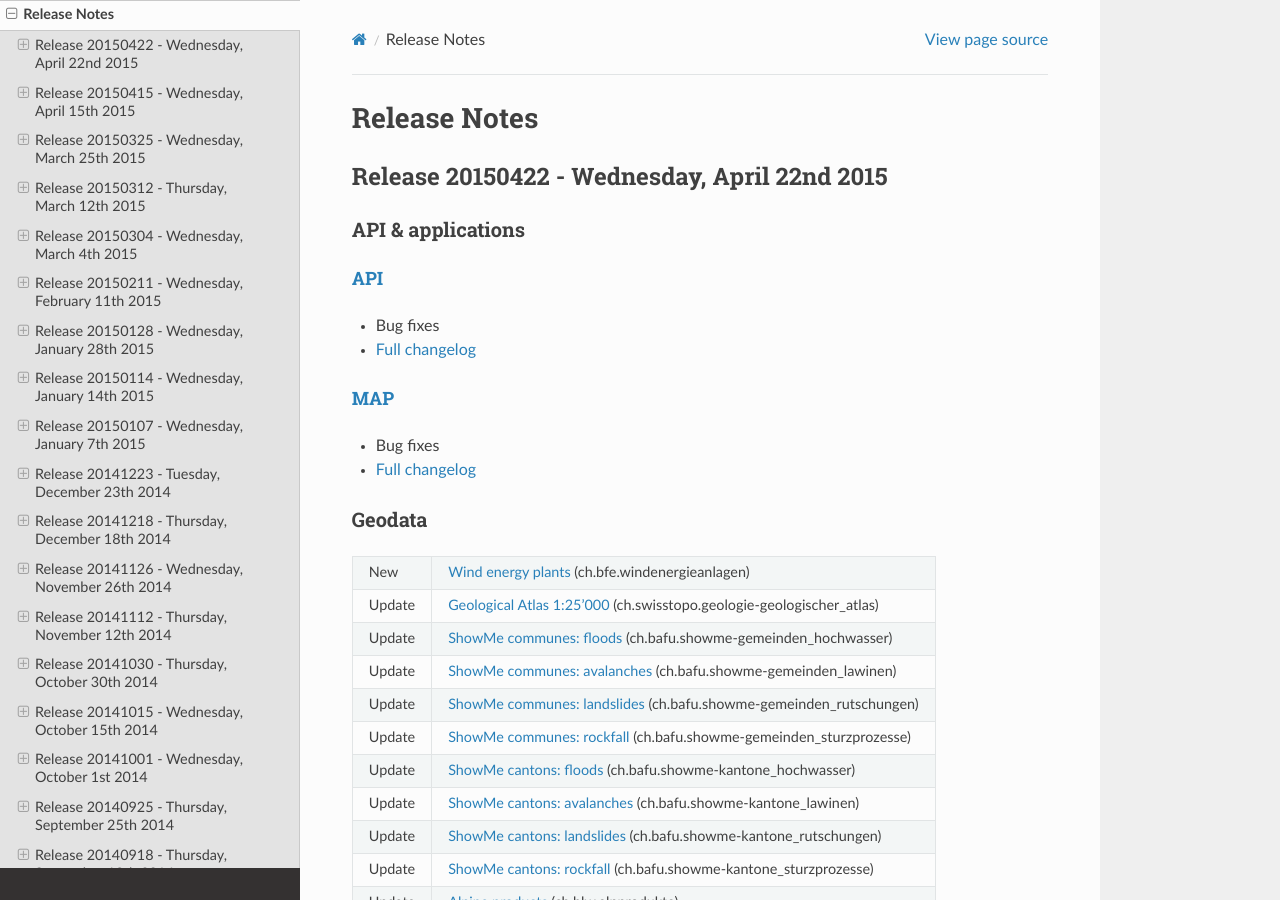
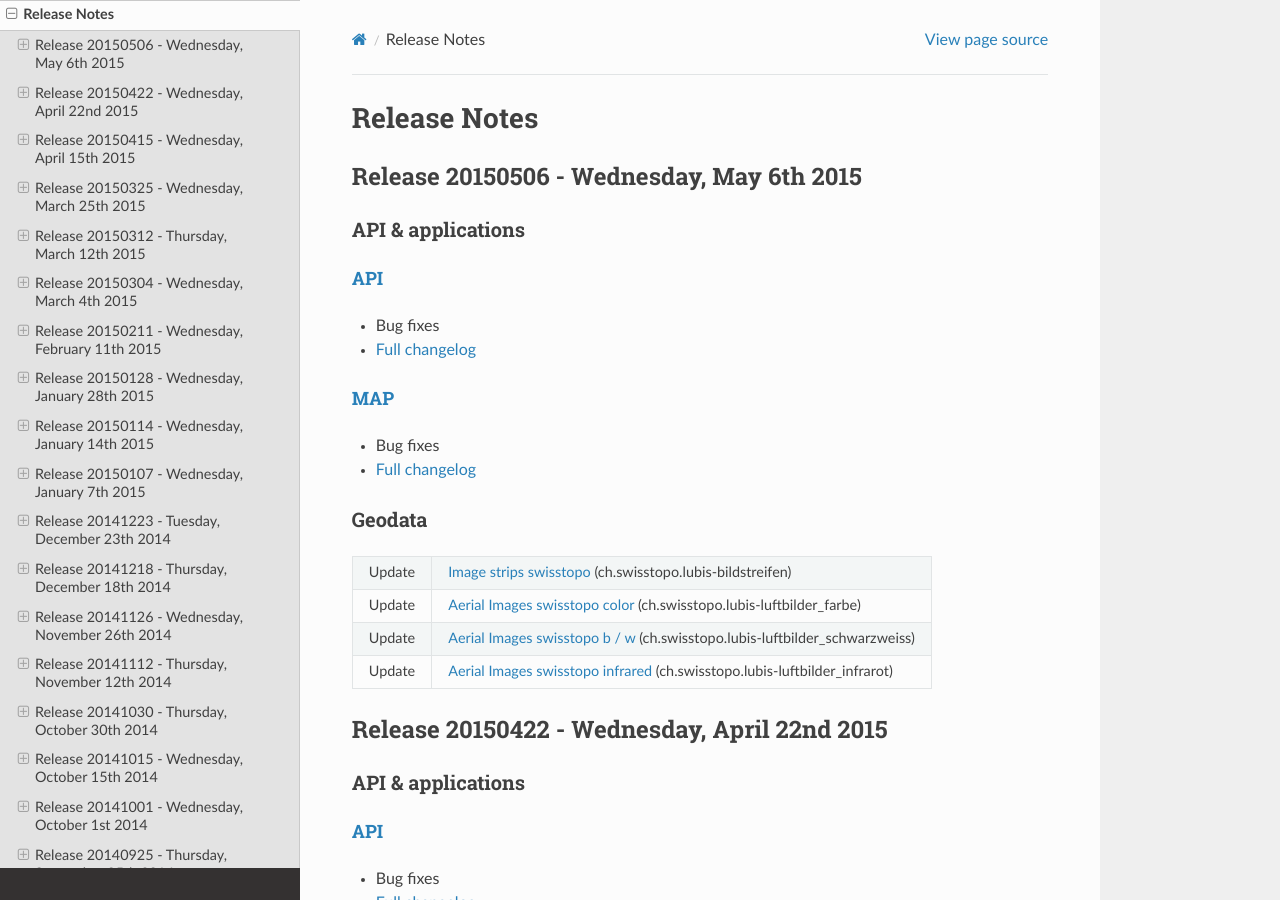
Before and after one commit to swisstopo-test/doc-chsdi3, a Sphinx documentation site: the page built from source/releasenotes/index.rst, in a window 1280 px wide and 900 px high. Built offline with Sphinx 7.4.7 and the Read the Docs theme 2.0.0, drawn with Linux system fonts in a browser that asks for light colours.

Commit message:
releasenotes 20150506

```diff
--- a/source/releasenotes/index.rst
+++ b/source/releasenotes/index.rst
@@ -8,6 +8,38 @@
 
 Release Notes
 =============
+
+.. _releasenotes_20150506:
+
+Release 20150506 - Wednesday, May 6th 2015
+------------------------------------------------
+
+API & applications
+******************
+
+`API <//api3.geo.admin.ch>`__
+'''''''''''''''''''''''''''''
+- Bug fixes
+- `Full changelog <https://github.com/geoadmin/mf-chsdi3/compare/r_150422...r_150506>`__
+
+`MAP <//map.geo.admin.ch>`__
+'''''''''''''''''''''''''''''
+- Bug fixes
+- `Full changelog <https://github.com/geoadmin/mf-geoadmin3/compare/r_150422...r_150506>`__
+
+
+Geodata
+*******
+
++--------+------------------------------------------------------------------------------------------------------------------------------------------------------------------------------------------------------+
+| Update | `Image strips swisstopo <//map.geo.admin.ch/?layers=ch.swisstopo.lubis-bildstreifen>`__ (ch.swisstopo.lubis-bildstreifen)                                                                            |
++--------+------------------------------------------------------------------------------------------------------------------------------------------------------------------------------------------------------+
+| Update | `Aerial Images swisstopo color <//map.geo.admin.ch/?layers=ch.swisstopo.lubis-luftbilder_farbe>`__ (ch.swisstopo.lubis-luftbilder_farbe)                                                             |
++--------+------------------------------------------------------------------------------------------------------------------------------------------------------------------------------------------------------+
+| Update | `Aerial Images swisstopo b / w <//map.geo.admin.ch/?layers=ch.swisstopo.lubis-luftbilder_schwarzweiss>`__ (ch.swisstopo.lubis-luftbilder_schwarzweiss)                                               |
++--------+------------------------------------------------------------------------------------------------------------------------------------------------------------------------------------------------------+
+| Update | `Aerial Images swisstopo infrared <//map.geo.admin.ch/?layers=ch.swisstopo.lubis-luftbilder_infrarot>`__ (ch.swisstopo.lubis-luftbilder_infrarot)                                                    |
++--------+------------------------------------------------------------------------------------------------------------------------------------------------------------------------------------------------------+
 
 .. _releasenotes_20150422:
 
@@ -61,7 +93,6 @@ Geodata
 | Update | `Hiking trails <//map.geo.admin.ch/?layers=ch.swisstopo.swisstlm3d-wanderwege>`__ (ch.swisstopo.swisstlm3d-wanderwege)                                                       |
 +--------+------------------------------------------------------------------------------------------------------------------------------------------------------------------------------+
 
-
 .. _releasenotes_20150415:
 
 Release 20150415 - Wednesday, April 15th 2015
```
